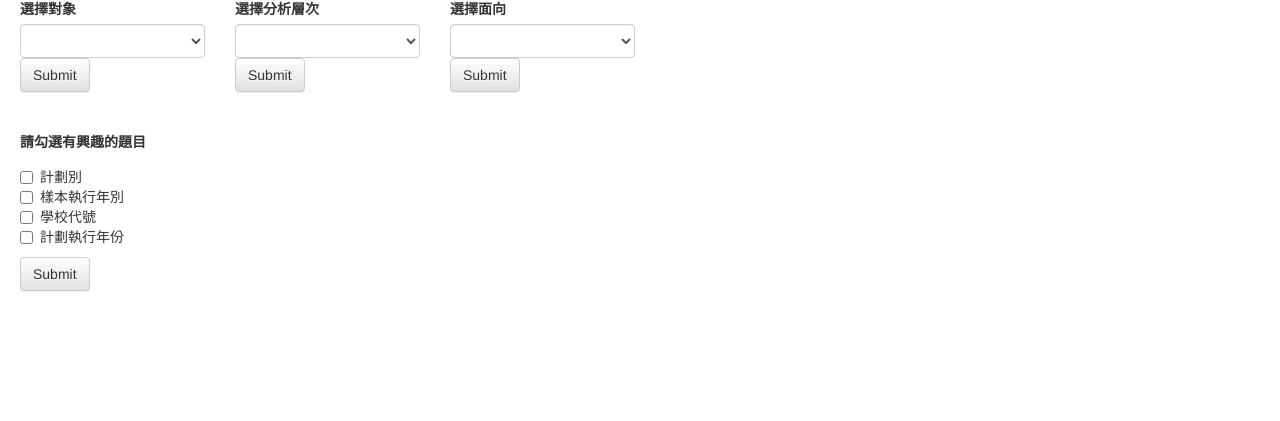
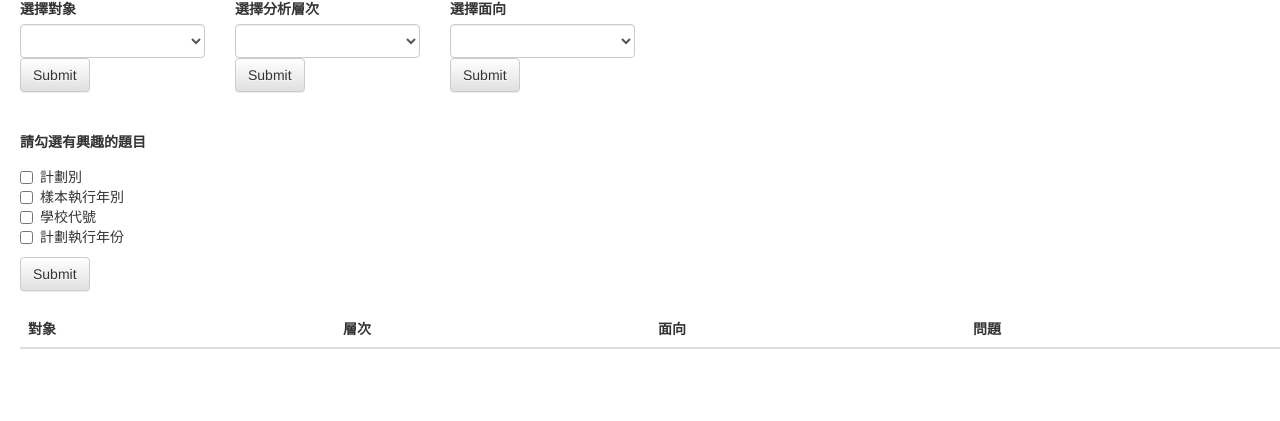
Before and after one commit to j129008/questionnaire-management-system, a Django app: page /subject/ in a window 1280 px wide. Shown: the part 73-494 px from the top of the page. Run offline with Django 3.2, Linux system fonts and the light colour scheme; lists and menus that the app fills with data are empty; some libraries are stand-ins or nearby versions.

Commit message:
update interface

```diff
--- a/templates/subject.html
+++ b/templates/subject.html
@@ -90,11 +90,27 @@
          </div>
 
       </form>
-      <div style="padding-left:20px">
-         {% for line in output %}
-         {{line}}
-         <br>
-         {% endfor %}
+      <div style="padding-left:20px;padding-top:20px">
+         <table class="table">
+            <thead>
+               <tr>
+                  <th>對象</th>
+                  <th>層次</th>
+                  <th>面向</th>
+                  <th>問題</th>
+               </tr>
+            </thead>
+            <tbody>
+               {% for line in output %}
+                  <tr>
+                     <td>{{selected1}}</td>
+                     <td>{{selected2}}</td>
+                     <td>{{selected3}}</td>
+                     <td>{{line}}</td>
+                  </tr>
+               {% endfor %}
+            </tbody>
+         </table>
       </div>
    </body>
 </html>
```
